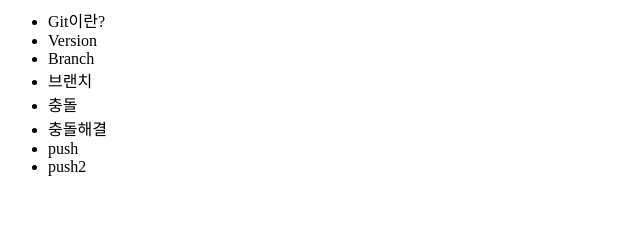
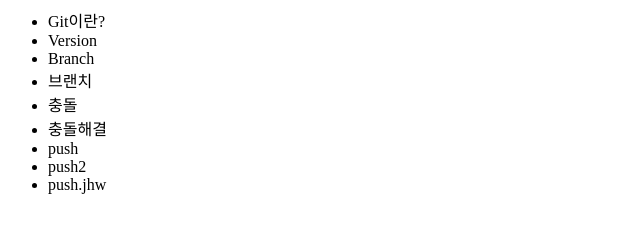
Before and after one commit to rojhw/gitExam, a plain HTML site: page index.html in a window 1280 px wide. Shown: the full height of the page, 0-640 px from the left. Drawn offline with Linux system fonts and the light colour scheme.

Commit message:
add push.jhw

```diff
--- a/index.html
+++ b/index.html
@@ -12,6 +12,7 @@
 			<li>충돌해결</li>
 			<li>push</li>
 			<li>push2</li>
+			<li>push.jhw</li>
 		</ul>
 	</body>
 </html>
```
